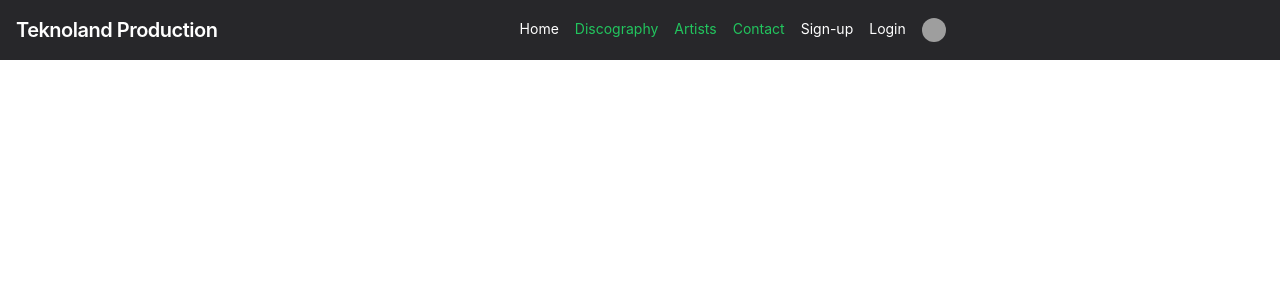
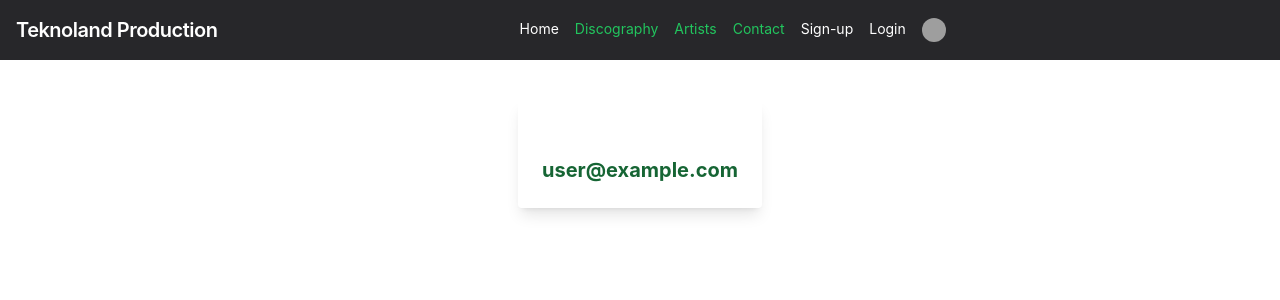
Before and after one commit to thomas37000/teknoland, a React (Create React App) app: page /private/profil in a window 1280 px wide. Shown: the top 300 px of the page. Built offline with nearby package versions, Linux system fonts and the light colour scheme; no server answers; sample sign-in values are in the browser's storage; grey boxes are pictures that could not be loaded.

Commit message:
create private user profil and route

```diff
--- a/src/context/UserContext.jsx
+++ b/src/context/UserContext.jsx
@@ -9,8 +9,8 @@ import { Auth } from "../firebase/config";
 export const UserContext = createContext();
 
 export function UserContextProvider(props) {
-  const signUpContext = (email, pwd) =>
-    createUserWithEmailAndPassword(Auth, email, pwd);
+  const signUpContext = (email, name, pwd) =>
+    createUserWithEmailAndPassword(Auth, name, email, pwd);
 
   const signInContext = (email, pwd) =>
     signInWithEmailAndPassword(Auth, email, pwd);
--- /dev/null
+++ b/src/private/Private.jsx
@@ -0,0 +1,22 @@
+import React, { useContext } from "react";
+import { Outlet, Navigate } from "react-router-dom";
+import { UserContext } from "../context/UserContext";
+
+const Private = () => {
+  const { currentUser } = useContext(UserContext);
+
+  // si l'utilisateur n'est pas connecté redirection vers l'acceuil
+  // avec Navigate composant React Router
+  if (!currentUser) {
+    return <Navigate to="/" />;
+  }
+
+  return (
+    <div>
+      {/* { Outlet composant React Router qui permet de voir les routes imbriquées dans react router} */}
+      <Outlet />
+    </div>
+  );
+};
+
+export default Private;
--- /dev/null
+++ b/src/private/user.jsx
@@ -0,0 +1,22 @@
+import React, { useContext } from "react";
+import { UserContext } from "../context/UserContext";
+
+const User = () => {
+  const { currentUser } = useContext(UserContext);
+
+  return (
+    <div className="flex flex-wrap justify-around mt-10">
+      <div className="max-w-xs overflow-hidden rounded shadow-lg">
+        {/* <img src="" alt="" /> */}
+        <div className="px-6 py-4">
+          <div className="mb-2 text-2xl font-bold">{currentUser.name}</div>
+        </div>
+        <div className="px-6 py-4">
+          <div className="mb-2 text-xl font-bold text-green-800">{currentUser.email}</div>
+        </div>
+      </div>
+    </div>
+  );
+};
+
+export default User;
--- a/src/router/ReactRouter.js
+++ b/src/router/ReactRouter.js
@@ -10,6 +10,8 @@ import Contact from "../pages/Contact";
 import Artists from "../pages/Artists";
 import Profil from "../pages/Profil";
 import Home from "../pages/Home";
+import Private from "../private/Private";
+import User from "../private/user";
 
 const ReactRouter = () => {
   return (
@@ -25,6 +27,9 @@ const ReactRouter = () => {
           <Route path="/profil" element={<Profil />} />
           <Route path="/sign-up" element={<SignUpModal />} />
           <Route path="/log-in" element={<SignInModal />} />
+          <Route path="/private" element={<Private />}>
+            <Route path="/private/profil" element={<User />} />
+          </Route>
         </Routes>
       </UserContextProvider>
     </Router>
```
